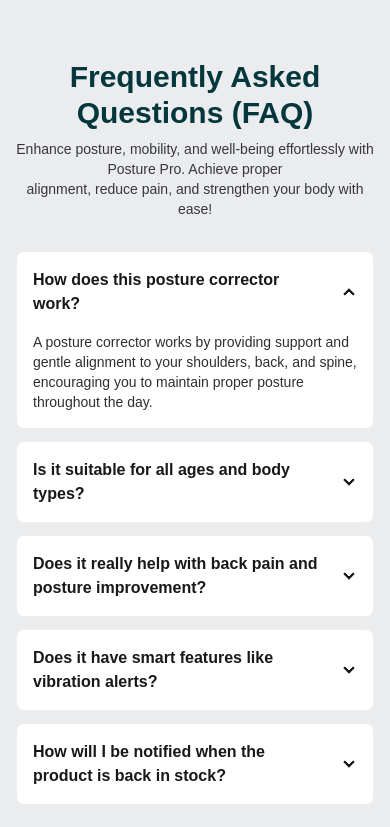
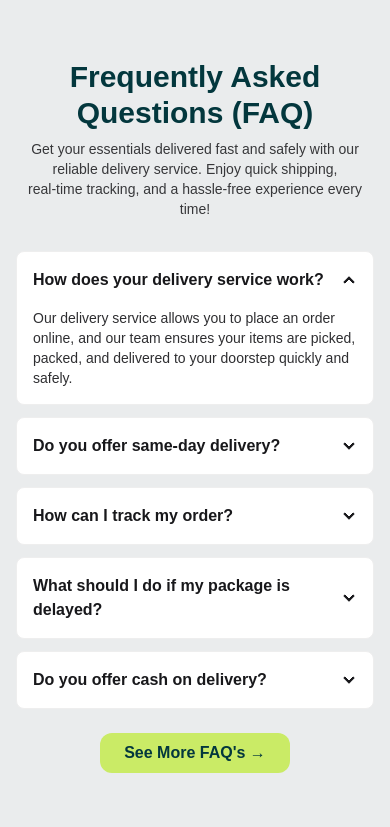
Before and after one commit to Mahfuz5634/ZapShift-Project-ClientPart, a React (Vite) app: page / in a window 390 px wide. Shown: the part 5720-6547 px from the top of the page. Built offline with nearby package versions, Linux system fonts and the light colour scheme.

Commit message:
added covarge page

```diff
--- a/package.json
+++ b/package.json
@@ -11,11 +11,13 @@
   },
   "dependencies": {
     "@tailwindcss/vite": "^4.1.17",
+    "leaflet": "^1.9.4",
     "lucide-react": "^0.553.0",
-    "react": "^19.2.0",
-    "react-dom": "^19.2.0",
+    "react": "^19.0.0-rc.1",
+    "react-dom": "^19.0.0-rc.1",
     "react-fast-marquee": "^1.6.5",
     "react-icons": "^5.5.0",
+    "react-leaflet": "^5.0.0-rc.2",
     "react-responsive-carousel": "^3.2.23",
     "react-router": "^7.9.6",
     "swiper": "^12.0.3",
--- /dev/null
+++ b/src/Pages/Covarage.jsx
@@ -0,0 +1,87 @@
+import React from "react";
+import { MapContainer, Marker, Popup, TileLayer } from "react-leaflet";
+import "leaflet/dist/leaflet.css";
+
+const Covarage = () => {
+  const dhakaPosition = [23.8103, 90.4125];
+
+  return (
+    <div className="max-w-7xl mx-auto my-14 px-4">
+      {/* Header Section */}
+      <div className="text-center mb-8">
+        <h1 className="text-4xl font-extrabold text-[#03373d] mb-3">
+          Our Delivery Coverage Across Bangladesh
+        </h1>
+        <p className="text-gray-600 max-w-2xl mx-auto text-sm md:text-base">
+          We proudly deliver to all{" "}
+          <span className="font-semibold">64 districts</span> of Bangladesh.
+          Search your district below or explore the map to see our active
+          service areas.
+        </p>
+      </div>
+
+      <div className="flex justify-center mt-5">
+        <div className="flex items-center gap-3 bg-white rounded-xl px-5 py-3 shadow-lg border w-full max-w-md">
+          <input
+            type="text"
+            placeholder="Search your district..."
+            className="outline-none w-full text-sm"
+          />
+          <button className="bg-[#03373d] text-white px-5 py-2 rounded-lg text-sm font-semibold hover:bg-[#05545c] transition-all">
+            Search
+          </button>
+        </div>
+      </div>
+
+      <div className="w-full h-[500px] mt-10 border rounded-2xl overflow-hidden shadow-xl relative flex justify-center items-center">
+        <MapContainer
+          className="h-full w-full"
+          center={dhakaPosition}
+          zoom={12}
+          scrollWheelZoom={true}
+        >
+          <TileLayer
+            attribution="&copy; OpenStreetMap contributors"
+            url="https://{s}.tile.openstreetmap.org/{z}/{x}/{y}.png"
+          />
+
+          <Marker position={dhakaPosition}>
+            <Popup>
+              <b>Dhaka, Bangladesh</b> <br /> Main Delivery Hub.
+            </Popup>
+          </Marker>
+        </MapContainer>
+      </div>
+
+
+      <div className="grid grid-cols-1 md:grid-cols-3 gap-6 mt-12 text-center">
+        <div className="p-6 bg-white shadow-md rounded-xl border hover:shadow-lg transition-all">
+          <h2 className="text-xl font-bold text-[#03373d] mb-2">
+            Fast Delivery
+          </h2>
+          <p className="text-gray-600 text-sm">
+            We ensure quick and safe delivery to every district.
+          </p>
+        </div>
+        <div className="p-6 bg-white shadow-md rounded-xl border hover:shadow-lg transition-all">
+          <h2 className="text-xl font-bold text-[#03373d] mb-2">
+            Real-time Tracking
+          </h2>
+          <p className="text-gray-600 text-sm">
+            Track your parcel live from pickup to arrival.
+          </p>
+        </div>
+        <div className="p-6 bg-white shadow-md rounded-xl border hover:shadow-lg transition-all">
+          <h2 className="text-xl font-bold text-[#03373d] mb-2">
+            24/7 Support
+          </h2>
+          <p className="text-gray-600 text-sm">
+            Our team is always ready to assist with your delivery needs.
+          </p>
+        </div>
+      </div>
+    </div>
+  );
+};
+
+export default Covarage;
--- a/src/Pages/Home/Qustion.jsx
+++ b/src/Pages/Home/Qustion.jsx
@@ -8,65 +8,72 @@
           Frequently Asked Questions (FAQ)
         </h1>
         <p className="text-center mt-2 opacity-85 text-sm md:text-base">
-          Enhance posture, mobility, and well-being effortlessly with Posture Pro.
-          Achieve proper <br /> alignment, reduce pain, and strengthen your body with ease!
+          Get your essentials delivered fast and safely with our reliable
+          delivery service.
+          Enjoy quick shipping,<br /> real-time tracking, and a hassle-free experience
+          every time!
         </p>
-
 
         <div className="mt-8 space-y-3">
           <div className="collapse collapse-arrow bg-white border border-base-300">
             <input type="radio" name="accordion" defaultChecked />
             <div className="collapse-title font-semibold">
-              How does this posture corrector work?
+              How does your delivery service work?
             </div>
             <div className="collapse-content text-sm opacity-90">
-              A posture corrector works by providing support and gentle alignment to your shoulders, back, and spine, encouraging you to maintain proper posture throughout the day.
+              Our delivery service allows you to place an order online, and our
+              team ensures your items are picked, packed, and delivered to your
+              doorstep quickly and safely.
             </div>
           </div>
 
           <div className="collapse collapse-arrow bg-white border border-base-300">
             <input type="radio" name="accordion" />
             <div className="collapse-title font-semibold">
-              Is it suitable for all ages and body types?
+              Do you offer same-day delivery?
             </div>
             <div className="collapse-content text-sm opacity-90">
-              Yes, it's designed to be adjustable and comfortable for most ages and body types.
+              Yes, we offer same-day delivery for selected locations.
+              Availability may vary based on your area and order time.
             </div>
           </div>
 
           <div className="collapse collapse-arrow bg-white border border-base-300">
             <input type="radio" name="accordion" />
             <div className="collapse-title font-semibold">
-              Does it really help with back pain and posture improvement?
+              How can I track my order?
             </div>
             <div className="collapse-content text-sm opacity-90">
-              Consistent use may help relieve pain caused by poor posture and support long-term posture improvement.
+              Once your order is shipped, you will receive a tracking link via
+              email or SMS so you can monitor your delivery in real time.
             </div>
           </div>
 
           <div className="collapse collapse-arrow bg-white border border-base-300">
             <input type="radio" name="accordion" />
             <div className="collapse-title font-semibold">
-              Does it have smart features like vibration alerts?
+              What should I do if my package is delayed?
             </div>
             <div className="collapse-content text-sm opacity-90">
-              Some models come with built-in vibration reminders that alert you when you slouch.
+              If your package is delayed, you can check the updated status using
+              the tracking link or contact our customer support for assistance.
             </div>
           </div>
 
           <div className="collapse collapse-arrow bg-white border border-base-300">
             <input type="radio" name="accordion" />
             <div className="collapse-title font-semibold">
-              How will I be notified when the product is back in stock?
+              Do you offer cash on delivery?
             </div>
             <div className="collapse-content text-sm opacity-90">
-              You can subscribe to restock notifications using your email on the product page.
+              Yes, we offer cash on delivery for most orders. You can select
+              this option during checkout.
             </div>
           </div>
         </div>
 
         <div className="text-center mt-6">
-          <button className="bg-[#b1d9ce] px-6 py-2 rounded-xl text-[#03373d] font-semibold hover:opacity-90 transition">
+          <button className="bg-primary px-6 py-2 rounded-xl text-[#03373d] font-semibold hover:opacity-90 transition">
             See More FAQ's →
           </button>
         </div>
--- a/src/Pages/Navbar.jsx
+++ b/src/Pages/Navbar.jsx
@@ -6,7 +6,7 @@
 const Navbar = () => {
     const links=<>
      <NavLink className="mr-5">Services</NavLink>
-     <NavLink className="mr-5">Covarage</NavLink>
+     <NavLink to={'/covarage'} className="mr-5">Covarage</NavLink>
      <NavLink className="mr-5">About Us</NavLink>
      <NavLink className="mr-5">Pricing</NavLink>
      <NavLink className="mr-5">Blog</NavLink>
--- a/src/Routes/Router.jsx
+++ b/src/Routes/Router.jsx
@@ -1,6 +1,7 @@
 import { createBrowserRouter } from "react-router";
 import RootLayout from "../Layout/RootLayout";
 import Home from "../Pages/Home/Home";
+import Covarage from "../Pages/Covarage";
 
 export const router = createBrowserRouter([
   {
@@ -10,6 +11,9 @@
     {
         index:true,
         Component:Home,
+    },{
+      path:'/covarage',
+      Component:Covarage,
     }
    ]
   },
```
Also changed, not shown: 1 other file (tests, documents, lock files or other folders).
